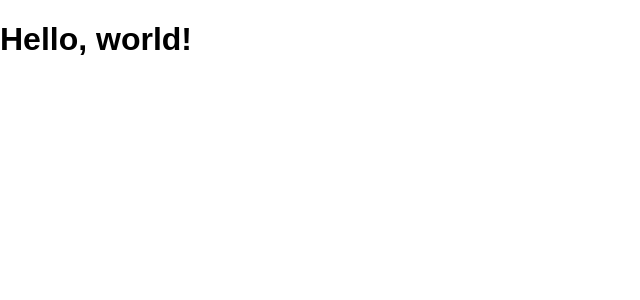
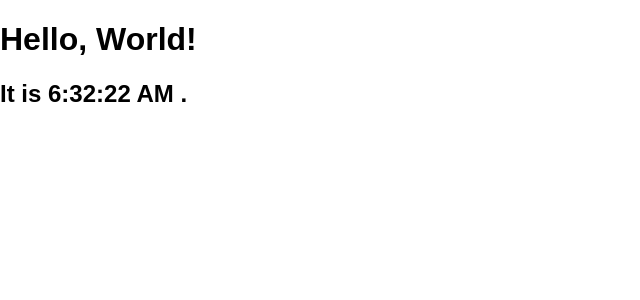
Before and after one commit to paingsoethaw/sample_react_app, a React (Create React App) app: page / in a window 1280 px wide. Shown: the top 300 px of the page, without its empty margins (0-640 px from the left). Built offline with nearby package versions, Linux system fonts and the light colour scheme; the HTML template or start-up script is replaced by a standard one.

Commit message:
elements: ticking example

```diff
--- a/src/index.js
+++ b/src/index.js
@@ -4,56 +4,16 @@
 import App from './App';
 import registerServiceWorker from './registerServiceWorker';
 
+registerServiceWorker();
 
-function greetingText(user) {
-  if (user) {
-    return <h1>Hello, {formatName(user)}</h1>;
-  }
-  return <h1>Hello, Stranger</h1>
+function tick() {
+  const element = (
+    <div>
+      <h1>Hello, World!</h1>
+      <h2>It is {new Date().toLocaleTimeString()} .</h2>
+    </div>
+  );
+  ReactDOM.render(element, document.getElementById('root'));
 }
 
-function formatName(user) {
-  return user.firstName + " " + user.lastName;
-}
-
-function printElement(element) {
-  return element;
-}
-
-const user = {
-  firstName: "David",
-  lastName: "Slim"
-}
-// const user = "";
-
-/////****React elements - JSX****////
-// const element = (
-//   <h1 className="greeting">
-//     Hello, world!
-//   </h1>
-// );
-
-/////****React elements - Babel****////
-const element = React.createElement(
-  'h1',
-  { className: 'greeting' },
-  'Hello, world!'
-);
-
-/////****React elements - Simplified Structure****////
-// const element = {
-//   type: 'h1',
-//   props: {
-//     className: 'greeting',
-//     children: 'Hello, World!'
-//   }
-// };
-
-ReactDOM.render(element,
-  document.getElementById('root')
-);
-
-
-// ReactDOM.render(<App />, document.getElementById('root'));
-
-registerServiceWorker();
+setInterval(tick, 1000);
```
